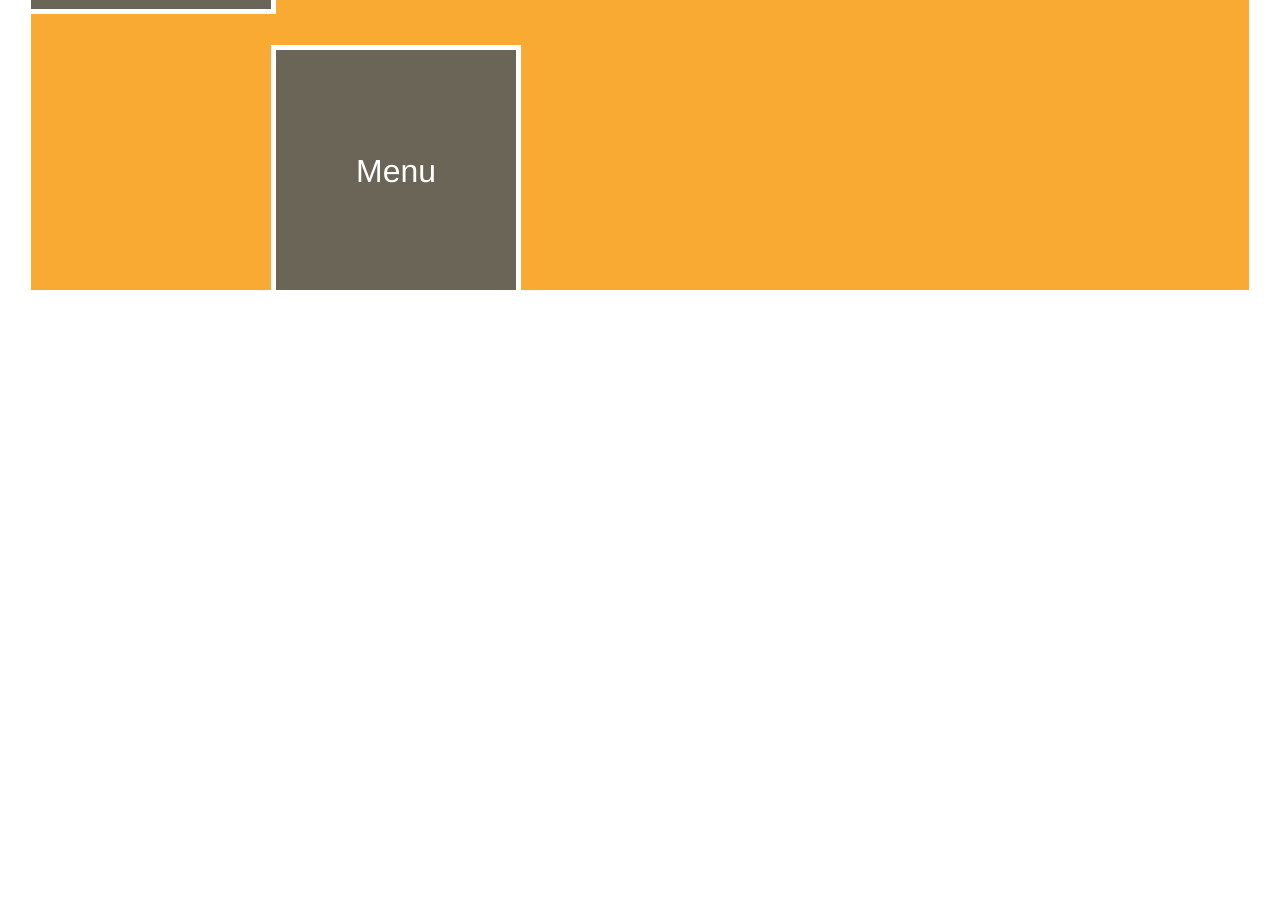
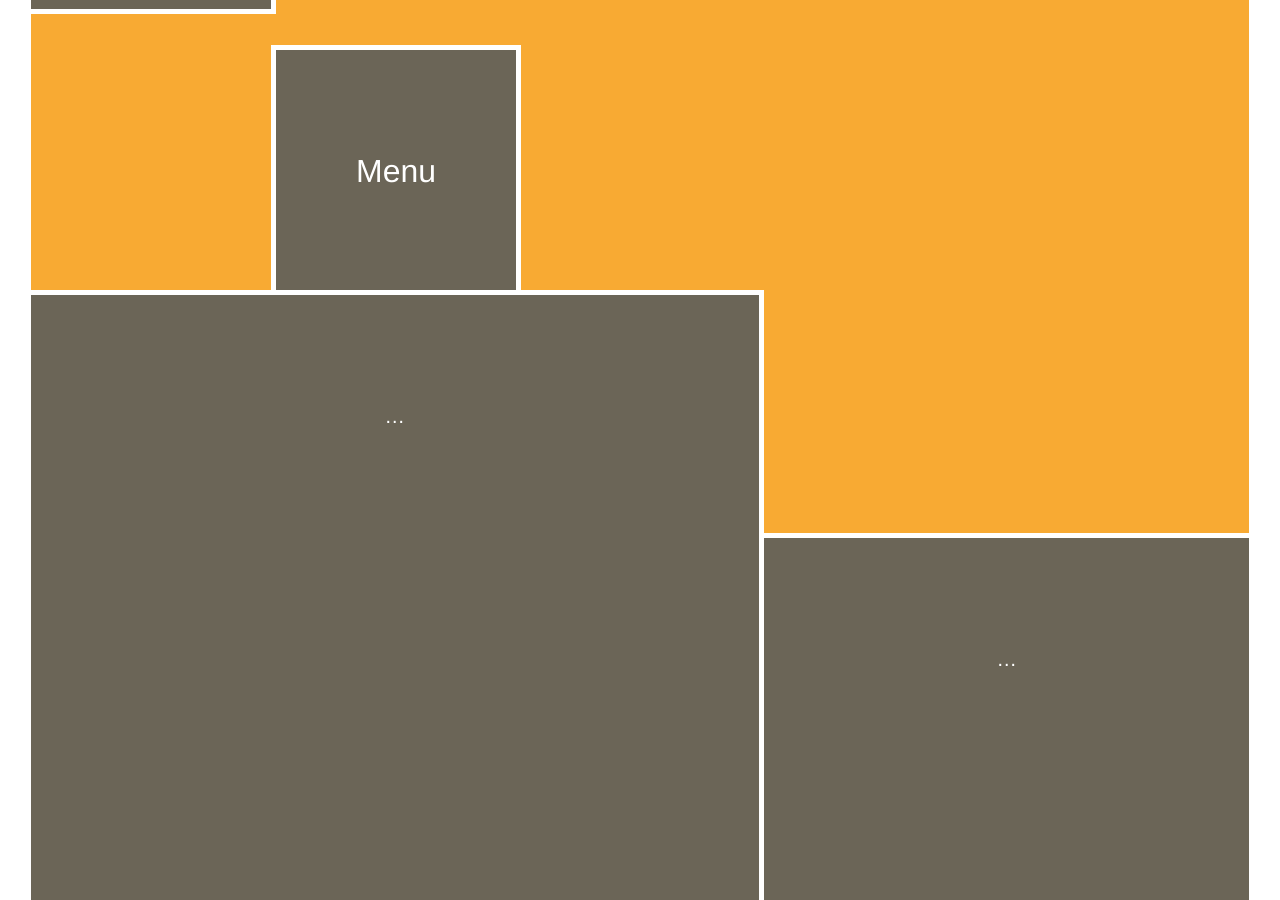
Before and after one commit to cornae/u6, a Jekyll site: the page built from index.html, in a window 1280 px wide and 900 px high, scrolled down 752 px. Built offline with Jekyll 4.4.1, drawn with Linux system fonts in a browser that asks for light colours; before the commit the page ends 1072 px from its top, so only the background shows below that.

Commit message:
Extra tiles

```diff
--- a/index.html
+++ b/index.html
@@ -41,5 +41,11 @@ title: Welcome to foodbar U6!
 {% include menu.md %}
 </pre>
 				</section>
+				<figure class="tile" id="food-image">
+					…
+				</figure>
+				<figure class="tile" id="building-image">
+					…
+				</figure>
 			</section>
 	    </div>
```
